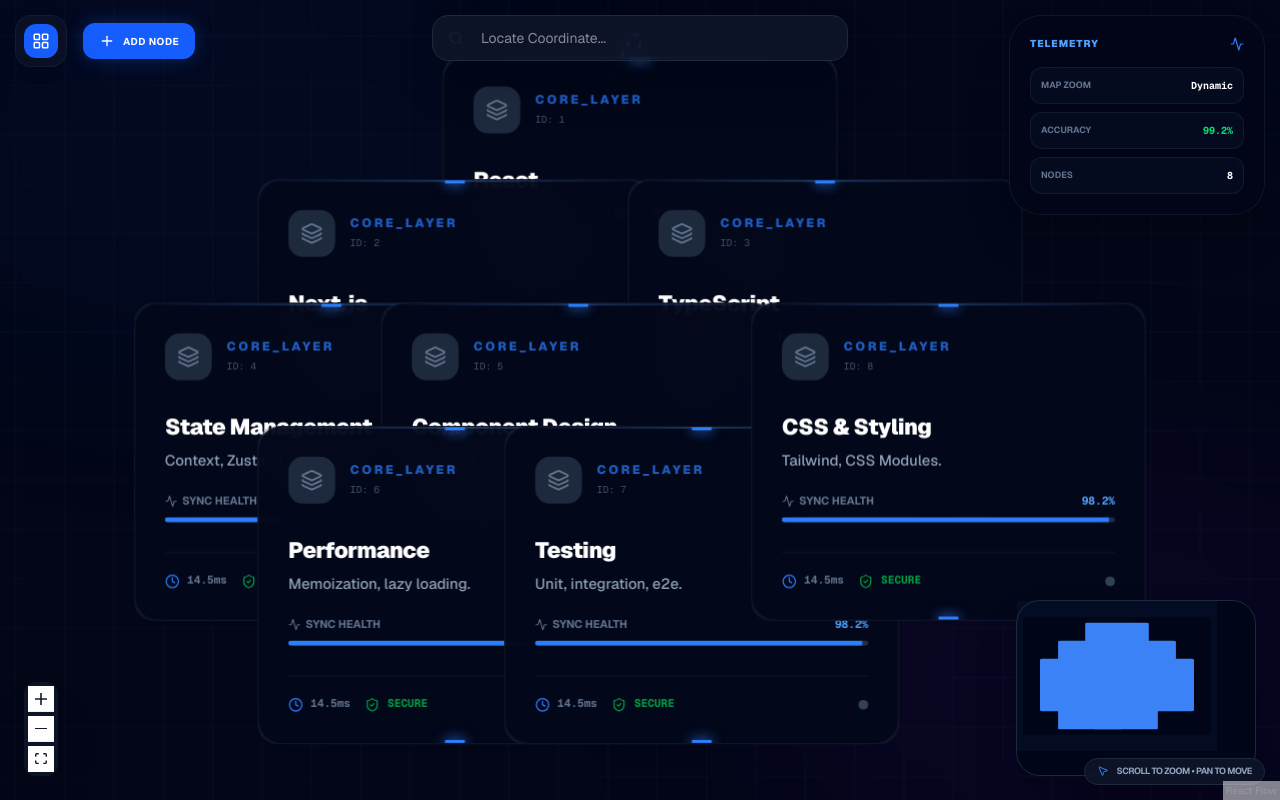
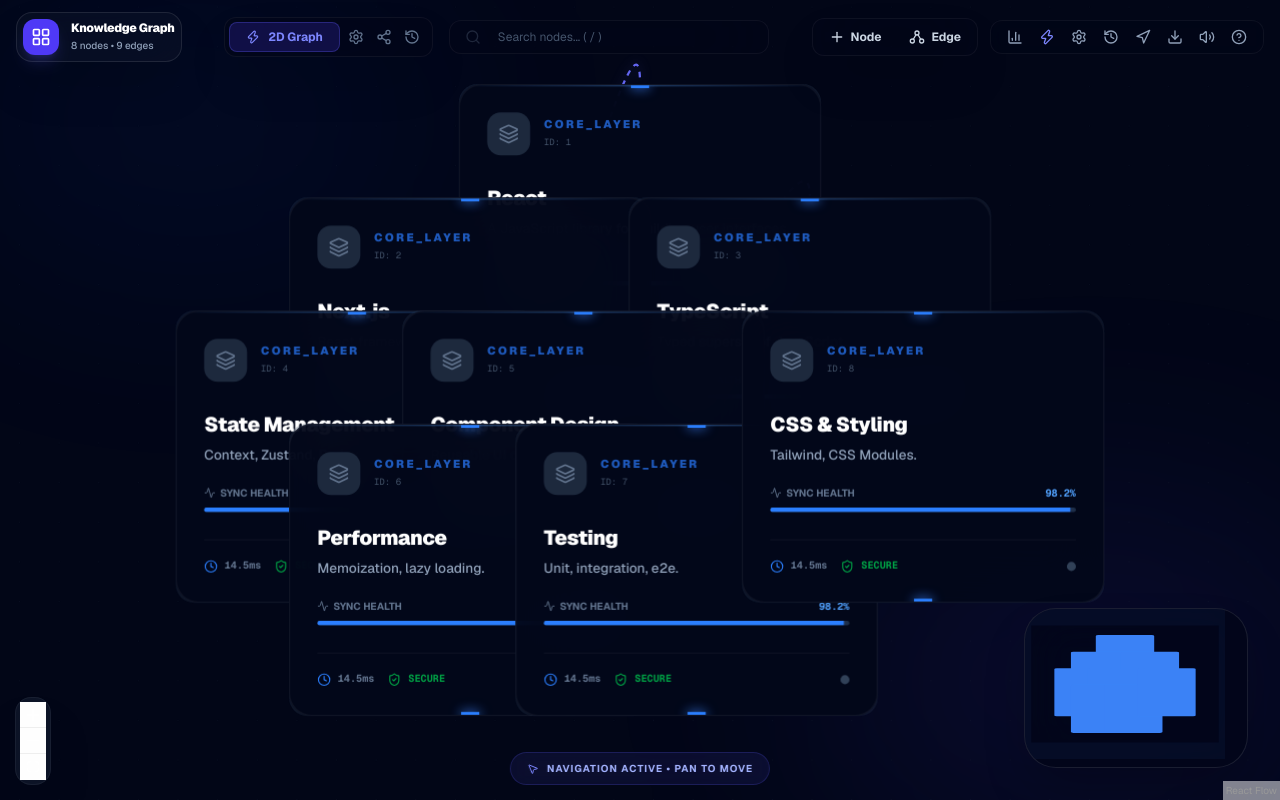
Before and after one commit to csnishant/knowledge-graph, a Next.js app: page / in a window 1280 px wide. Built offline with nearby package versions, Linux system fonts and the light colour scheme.

Commit message:
add navbar

```diff
--- a/components/GraphCanvas.tsx
+++ b/components/GraphCanvas.tsx
@@ -8,19 +8,13 @@ import {
   BackgroundVariant,
   MiniMap,
 } from "@xyflow/react";
-import {
-  Plus,
-  LayoutGrid,
-  Activity,
-  Search,
-  Map as MapIcon,
-  Maximize2,
-  MousePointer2,
-} from "lucide-react";
+import { MousePointer2 } from "lucide-react";
 import "@xyflow/react/dist/style.css";
+
+// Components Import
+import Navbar from "./Navbar"; // Naya Navbar import
+import NodeCard from "./NodeCard";
 import { useGraphStore } from "../lib/graphUtils";
-import NodeCard from "./NodeCard";
-
 
 const nodeTypes = { custom: NodeCard };
 
@@ -39,16 +33,19 @@ export default function GraphCanvas() {
     selectedNode,
   } = useGraphStore();
 
-  // Optimized add node with random scattering (Maps effect)
+  // Naye Navbar ke liye function pass karna
   const addNewNode = useCallback(() => {
     const newNode = {
       id: Math.random().toString(36).substr(2, 9),
       type: "custom",
       position: {
-        x: Math.random() * 800 - 400, // Centers around 0
-        y: Math.random() * 600 - 300,
+        x: Math.random() * 600 - 300,
+        y: Math.random() * 400 - 200,
       },
-      data: { title: "New Unit", note: "Initializing telemetry..." },
+      data: {
+        title: "New Research Unit",
+        note: "Data stream initializing...",
+      },
     };
     addNode(newNode);
   }, [addNode]);
@@ -56,11 +53,18 @@ export default function GraphCanvas() {
   if (!mounted) return null;
 
   return (
-    <div className="flex-grow h-[100dvh] w-full bg-[#020617] relative text-white font-sans overflow-hidden touch-none">
-      {/* Ambient Background Glows */}
-      <div className="absolute top-0 left-0 w-full h-full overflow-hidden pointer-events-none">
-        <div className="absolute top-[-10%] left-[-10%] w-[50%] h-[50%] bg-blue-600/5 blur-[120px] rounded-full" />
-        <div className="absolute bottom-[-10%] right-[-10%] w-[50%] h-[50%] bg-purple-600/5 blur-[120px] rounded-full" />
+    <div className="flex-grow h-[100dvh] w-full bg-[#020617] relative text-white font-sans overflow-hidden">
+      {/* 1. Naya Navbar Yahan Add Kiya Hai */}
+      <Navbar
+        nodeCount={nodes.length}
+        edgeCount={edges.length}
+        onAddNode={addNewNode}
+      />
+
+      {/* Background Animated Glows */}
+      <div className="absolute inset-0 overflow-hidden pointer-events-none">
+        <div className="absolute top-[-5%] left-[-5%] w-[40%] h-[40%] bg-blue-600/10 blur-[120px] rounded-full animate-pulse" />
+        <div className="absolute bottom-[-5%] right-[-5%] w-[40%] h-[40%] bg-indigo-600/10 blur-[120px] rounded-full" />
       </div>
 
       <ReactFlow
@@ -72,145 +76,61 @@ export default function GraphCanvas() {
         onConnect={onConnect}
         onNodeClick={(_, node) => setSelectedNode(node as any)}
         onPaneClick={() => setSelectedNode(null)}
-        // --- ZOOM & RESPONSIVENESS SETTINGS ---
-
-        minZoom={0.1} // Google Map jaisa door ka view
-        maxZoom={2.0} // Close-up detail view
+        // Settings for smooth navigation
+        minZoom={0.2}
+        maxZoom={1.5}
         fitView
-        fitViewOptions={{ duration: 800 }}
-        panOnScroll={true} // Mouse wheel se pan (Maps style)
-        selectionOnDrag={true}
+        fitViewOptions={{ padding: 0.2 }}
+        panOnScroll={true}
         defaultEdgeOptions={{
           animated: true,
           style: {
-            stroke: "#3b82f6",
+            stroke: "#6366f1",
             strokeWidth: 2,
-            filter: "drop-shadow(0 0 8px rgba(59, 130, 246, 0.6))",
+            filter: "drop-shadow(0 0 5px rgba(99, 102, 241, 0.4))",
           },
         }}>
         <Background
           color="#1e293b"
-          gap={40}
+          gap={35}
           size={1}
-          variant={BackgroundVariant.Lines}
-          className="opacity-20"
+          variant={BackgroundVariant.Dots}
+          className="opacity-30"
         />
 
-        {/* TOP INTERFACE: Dynamic Scaling */}
-        <Panel
-          position="top-left"
-          className="flex flex-wrap items-center gap-2 sm:gap-4 m-2 sm:m-6">
-          <div className="flex items-center gap-3 bg-slate-900/60 backdrop-blur-xl border border-slate-800/50 p-2 rounded-2xl shadow-2xl">
-            <div className="bg-blue-600 p-2 rounded-xl">
-              <LayoutGrid size={18} />
-            </div>
-            <div className="hidden xs:block pr-2">
-              <h1 className="text-[10px] font-black tracking-widest text-slate-400 uppercase leading-none">
-                Global Atlas
-              </h1>
-              <p className="text-xs font-bold text-white leading-tight">
-                {nodes.length} Active Points
-              </p>
-            </div>
-          </div>
+        {/* Humne purane Panels (top-left, top-center) hata diye hain kyunki wo Navbar mein hain */}
 
-          <button
-            onClick={addNewNode}
-            className="flex items-center gap-2 bg-blue-600 hover:bg-blue-500 text-white px-4 py-2.5 rounded-xl text-[10px] font-bold uppercase tracking-wider transition-all shadow-[0_0_20px_rgba(37,99,235,0.3)] active:scale-95">
-            <Plus size={16} />
-            <span className="hidden sm:inline">Add Node</span>
-          </button>
-        </Panel>
+        {/* RADAR STYLE MINIMAP (Bottom Right) */}
+        <div className="hidden md:block">
+          <MiniMap
+            zoomable
+            pannable
+            className="!bg-slate-950/80 !border-white/10 !rounded-[2rem] !shadow-2xl !m-8 !w-56 !h-40 backdrop-blur-xl border overflow-hidden"
+            nodeColor="#6366f1"
+            maskColor="rgba(2, 6, 23, 0.7)"
+          />
+        </div>
 
-        {/* SEARCH: Maps Style Floating Bar */}
-        <Panel
-          position="top-center"
-          className="w-full max-w-[90vw] sm:max-w-md mt-4 sm:mt-6 px-4">
-          <div className="relative group">
-            <Search
-              className="absolute left-4 top-1/2 -translate-y-1/2 text-slate-500 group-focus-within:text-blue-400"
-              size={16}
-            />
-            <input
-              placeholder="Locate Coordinate..."
-              className="w-full bg-slate-900/80 backdrop-blur-xl border border-slate-800 rounded-2xl py-3 pl-12 pr-4 text-sm focus:ring-2 focus:ring-blue-500/50 outline-none transition-all shadow-2xl"
+        {/* FLOATING ZOOM CONTROLS */}
+        <Panel position="bottom-left" className="m-8">
+          <div className="bg-slate-900/80 backdrop-blur-xl border border-white/5 rounded-2xl p-1 shadow-2xl">
+            <Controls
+              showInteractive={false}
+              className="!static !flex !flex-col !bg-transparent !border-none !shadow-none !m-0"
             />
           </div>
         </Panel>
 
-        {/* MINIMAP: Google Maps Style */}
-        <MiniMap
-          zoomable
-          pannable
-          className="!hidden md:!block !bg-slate-950/90 !border-slate-800 !rounded-3xl !shadow-2xl !m-6 !w-60 !h-44 border border-white/5"
-          nodeColor="#3b82f6"
-          maskColor="rgba(0, 0, 0, 0.3)"
-        />
-
-        {/* STATS: Adaptive Position */}
-        {!selectedNode && (
-          <Panel position="top-right" className="m-6 hidden lg:block">
-            <div className="w-64 bg-slate-950/80 backdrop-blur-2xl border border-slate-800/50 p-5 rounded-[2rem] shadow-2xl space-y-4">
-              <div className="flex items-center justify-between">
-                <span className="text-[10px] font-black text-blue-400 tracking-widest uppercase">
-                  Telemetry
-                </span>
-                <Activity size={14} className="text-blue-500 animate-pulse" />
-              </div>
-              <div className="space-y-2">
-                <StatRow label="Map Zoom" value="Dynamic" />
-                <StatRow
-                  label="Accuracy"
-                  value="99.2%"
-                  color="text-green-400"
-                />
-                <StatRow label="Nodes" value={nodes.length.toString()} />
-              </div>
-            </div>
-          </Panel>
-        )}
-
-        {/* ZOOM CONTROLS: Modern Floating Style */}
-        <Controls
-          showInteractive={false}
-          className=" text-gray-900 !bg-slate-900/90 !border-slate-800 !shadow-2xl !rounded-xl !p-1 !flex !flex-col !gap-1 !m-4 sm:!m-6"
-        />
-
-        {/* INTERACTION BADGE (Google Maps style bottom right info) */}
-        <Panel
-          position="bottom-right"
-          className="m-4 sm:m-6 flex flex-col items-end gap-2">
-          <div className="bg-slate-900/80 backdrop-blur-md border border-slate-800 px-3 py-1.5 rounded-full flex items-center gap-2 shadow-xl">
-            <MousePointer2 size={12} className="text-blue-500" />
-            <span className="text-[9px] font-bold text-slate-400 uppercase tracking-tighter">
-              Scroll to Zoom • Pan to Move
+        {/* INTERACTION INFO */}
+        <Panel position="bottom-center" className="mb-8">
+          <div className="bg-indigo-500/10 border border-indigo-500/20 px-4 py-2 rounded-full backdrop-blur-md flex items-center gap-2">
+            <MousePointer2 size={12} className="text-indigo-400" />
+            <span className="text-[10px] font-bold text-indigo-300 uppercase tracking-widest">
+              Navigation Active • Pan to Move
             </span>
           </div>
         </Panel>
       </ReactFlow>
-
-
     </div>
   );
 }
-
-function StatRow({
-  label,
-  value,
-  color = "text-white",
-}: {
-  label: string;
-  value: string;
-  color?: string;
-}) {
-  return (
-    <div className="flex justify-between items-center bg-slate-800/20 p-2.5 rounded-xl border border-slate-700/30">
-      <span className="text-[9px] text-slate-500 font-bold uppercase">
-        {label}
-      </span>
-      <span className={`text-[10px] font-mono font-bold ${color}`}>
-        {value}
-      </span>
-    </div>
-  );
-}
--- /dev/null
+++ b/components/Navbar.tsx
@@ -0,0 +1,113 @@
+"use client";
+import React from "react";
+import {
+  LayoutGrid,
+  Search,
+  Plus,
+  Share2,
+  BarChart3,
+  Zap,
+  Settings,
+  History,
+  Navigation,
+  Download,
+  Volume2,
+  HelpCircle,
+} from "lucide-react";
+
+interface NavbarProps {
+  nodeCount: number;
+  edgeCount: number;
+  onAddNode: () => void;
+}
+
+export default function Navbar({
+  nodeCount,
+  edgeCount,
+  onAddNode,
+}: NavbarProps) {
+  return (
+    <nav className="fixed top-0 left-0 w-full z-[100] px-4 py-3 flex items-center justify-between pointer-events-none">
+      {/* Left Section: Logo & Stats */}
+      <div className="flex items-center gap-3 bg-slate-900/40 backdrop-blur-xl border border-white/10 p-1.5 rounded-2xl pointer-events-auto shadow-2xl">
+        <div className="bg-indigo-600 p-2 rounded-xl shadow-lg shadow-indigo-500/20">
+          <LayoutGrid size={20} className="text-white" />
+        </div>
+        <div>
+          <h1 className="text-xs font-black tracking-tight text-white leading-none">
+            Knowledge Graph
+          </h1>
+          <p className="text-[10px] font-medium text-slate-400 mt-1">
+            {nodeCount} nodes • {edgeCount} edges
+          </p>
+        </div>
+      </div>
+
+      {/* Center Section: View Toggle & Search */}
+      <div className="flex items-center gap-4 pointer-events-auto">
+        {/* View Toggle */}
+        <div className="flex items-center bg-slate-950/60 backdrop-blur-2xl border border-white/5 p-1 rounded-xl shadow-2xl">
+          <button className="flex items-center gap-2 px-4 py-1.5 bg-indigo-600/20 border border-indigo-500/30 rounded-lg text-xs font-bold text-indigo-400 transition-all">
+            <Zap size={14} />
+            2D Graph
+          </button>
+          <div className="flex px-2 gap-3 text-slate-500">
+            <Settings
+              size={16}
+              className="hover:text-white cursor-pointer transition-colors"
+            />
+            <Share2
+              size={16}
+              className="hover:text-white cursor-pointer transition-colors"
+            />
+            <History
+              size={16}
+              className="hover:text-white cursor-pointer transition-colors"
+            />
+          </div>
+        </div>
+
+        {/* Search Bar */}
+        <div className="relative group w-64 md:w-80">
+          <Search
+            className="absolute left-4 top-1/2 -translate-y-1/2 text-slate-500 group-focus-within:text-indigo-400"
+            size={16}
+          />
+          <input
+            placeholder="Search nodes... ( / )"
+            className="w-full bg-slate-950/60 backdrop-blur-2xl border border-white/5 rounded-xl py-2 pl-12 pr-4 text-xs focus:ring-1 focus:ring-indigo-500/50 outline-none transition-all placeholder:text-slate-600"
+          />
+        </div>
+      </div>
+
+      {/* Right Section: Actions & Tools */}
+      <div className="flex items-center gap-3 pointer-events-auto">
+        <div className="flex items-center gap-1 bg-slate-950/60 backdrop-blur-2xl border border-white/5 p-1 rounded-xl shadow-2xl">
+          <button
+            onClick={onAddNode}
+            className="flex items-center gap-1.5 px-3 py-1.5 hover:bg-white/5 rounded-lg text-xs font-bold text-slate-300 transition-all">
+            <Plus size={16} /> Node
+          </button>
+          <button className="flex items-center gap-1.5 px-3 py-1.5 hover:bg-white/5 rounded-lg text-xs font-bold text-slate-300 transition-all">
+            <Share2 size={16} className="rotate-90" /> Edge
+          </button>
+        </div>
+
+        {/* Utility Icons */}
+        <div className="flex items-center gap-4 px-4 py-2 bg-slate-950/40 backdrop-blur-md rounded-xl border border-white/5 text-slate-400">
+          <BarChart3 size={16} className="hover:text-white cursor-pointer" />
+          <Zap
+            size={16}
+            className="hover:text-white cursor-pointer text-indigo-400"
+          />
+          <Settings size={16} className="hover:text-white cursor-pointer" />
+          <History size={16} className="hover:text-white cursor-pointer" />
+          <Navigation size={16} className="hover:text-white cursor-pointer" />
+          <Download size={16} className="hover:text-white cursor-pointer" />
+          <Volume2 size={16} className="hover:text-white cursor-pointer" />
+          <HelpCircle size={16} className="hover:text-white cursor-pointer" />
+        </div>
+      </div>
+    </nav>
+  );
+}
```
